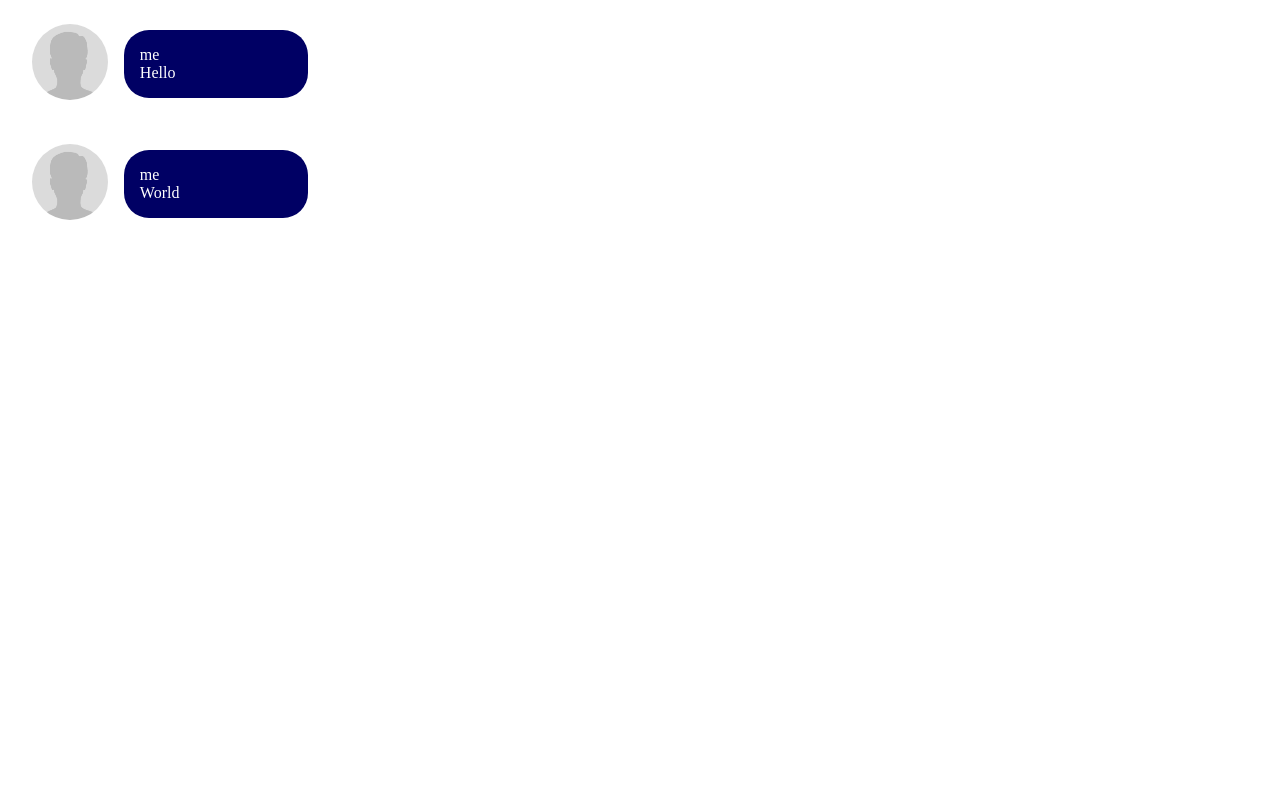
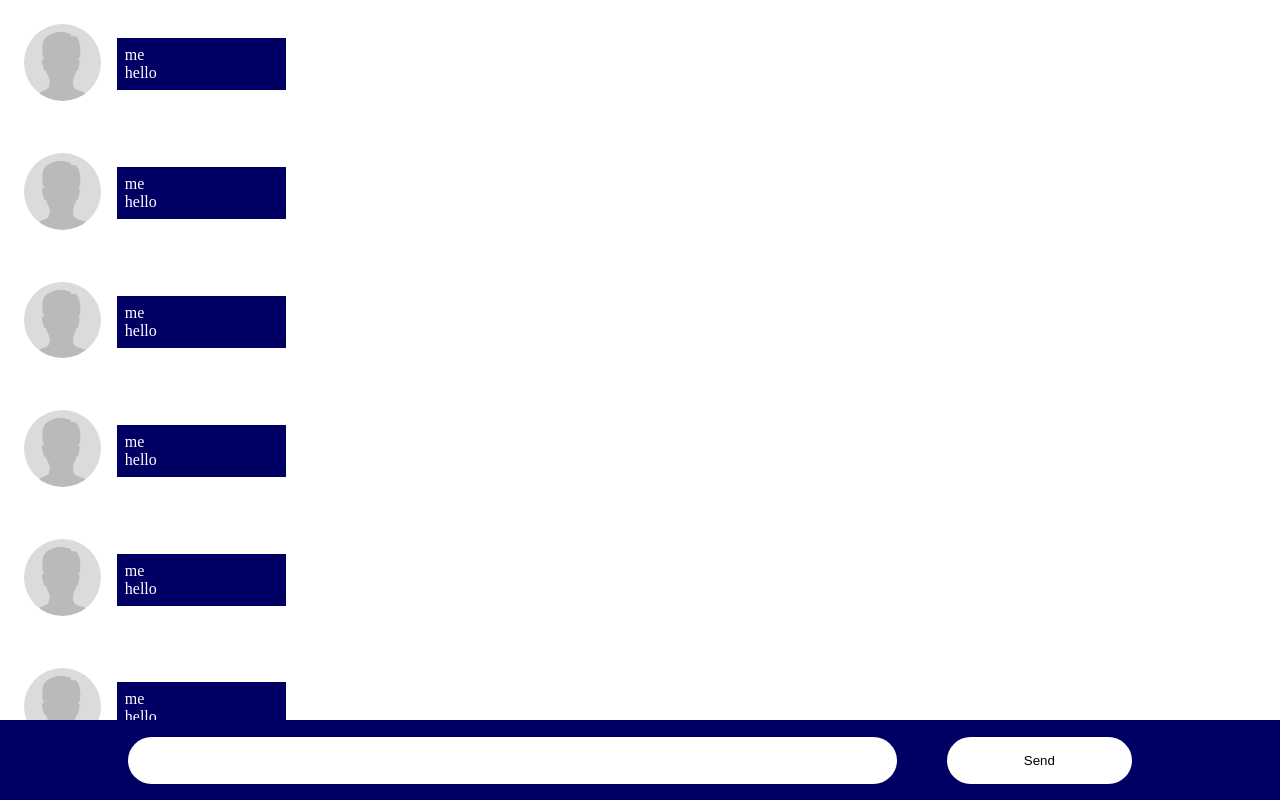
Before and after one commit to Aaronkst/react-test, a React (Create React App) app: page / in a window 1280 px wide. Built offline with nearby package versions, Linux system fonts and the light colour scheme.

Commit message:
Overall UI Layout

```diff
--- a/src/App.tsx
+++ b/src/App.tsx
@@ -1,11 +1,41 @@
 import React from "react";
 import Message from "./components/Message";
+import "./assets/styles/app.css";
+
+const msgs = [1, 2, 3, 4, 5, 6, 7, 8, 9];
 
 const App = () => {
+  const [inputMessage, setInputMessage] = React.useState("");
+
+  const handleMessage = (e: React.FormEvent<HTMLFormElement>) => {
+    e.preventDefault();
+    alert(inputMessage);
+  };
+
   return (
-    <div>
-      <Message sender="me" message="Hello" />
-      <Message sender="me" message="World" />
+    <div className="page-wrapper">
+      <div className="messages-wrapper">
+        {msgs.map((m) => (
+          <Message key={m} sender="me" message="hello" />
+        ))}
+      </div>
+      <div className="input-wrapper">
+        <form className="form-wrapper" onSubmit={handleMessage}>
+          <div style={{ width: "80%" }}>
+            <input
+              type="text"
+              name="message"
+              id="message"
+              value={inputMessage}
+              onChange={(e) => setInputMessage(e.target.value)}
+              required
+            />
+          </div>
+          <div style={{ width: "20%" }}>
+            <button type="submit">Send</button>
+          </div>
+        </form>
+      </div>
     </div>
   );
 };
--- /dev/null
+++ b/src/assets/styles/app.css
@@ -0,0 +1,59 @@
+body {
+  margin: 0;
+  padding: 0;
+}
+
+.page-wrapper {
+  height: 100vh;
+  display: flex;
+  flex-direction: column;
+  justify-content: center;
+  margin: 0;
+  padding: 0;
+}
+
+.messages-wrapper {
+  height: 90%;
+  display: flex;
+  flex-direction: column;
+  overflow-y: auto;
+  margin: 0;
+  padding: 0;
+}
+
+.input-wrapper {
+  height: 10%;
+  background-color: rgba(0, 0, 100);
+  margin: 0;
+  padding: 0;
+}
+
+.form-wrapper {
+  display: flex;
+  flex-direction: row;
+  align-items: center;
+  margin-left: auto;
+  margin-right: auto;
+  width: 80%;
+  height: 100%;
+}
+
+input, button {
+  width: 90%;
+  padding: 1rem;
+  border: none;
+  border-radius: 50px;
+  background-color: white;
+}
+
+input:focus {
+  outline: none;
+  border: solid;
+  border-width: 3px;
+  border-color: rgba(150, 0, 100)
+}
+
+button:hover {
+  cursor: pointer;
+  background-color: rgba(200,200,200);
+}
--- a/src/assets/styles/message.css
+++ b/src/assets/styles/message.css
@@ -1,13 +1,30 @@
-img {
+.avatar {
   height: 100%;
   width: 100%;
   border-radius: 50%;
   overflow: hidden;
 }
 
-p {
+.text {
   margin: 0;
   padding: 0;
+}
+
+@media (min-width: 960px) {
+  .chat-bubble-wrapper {
+    display: flex;
+    margin: .5rem;
+    max-width: 60%;
+    align-items: center;
+  }
+}
+
+@media (max-width: 960px) {
+  .chat-bubble-wrapper {
+    display: flex;
+    margin: .5rem;
+    align-items: center;
+  }
 }
 
 .img-wrapper {
@@ -15,20 +32,12 @@ p {
   margin: 1rem;
 }
 
-.chat-bubble-wrapper {
-  display: flex;
-  margin: .5rem;
-  max-width: 60%;
-  align-items: center;
-}
-
 .text-wrapper {
   background-color: rgba(0, 0, 100);
   color: white;
-  padding: 1rem;
+  padding: .5rem;
   max-width: 90%;
   min-width: 20%;
-  border-radius: 25px;
 }
 
 .pull-left {
--- a/src/components/Message.tsx
+++ b/src/components/Message.tsx
@@ -25,11 +25,11 @@ const Message = ({ sender, message }: IProps): JSX.Element => {
       }
     >
       <div className="img-wrapper">
-        <img src={defaultAvatar} alt={"default_avatar"} />
+        <img className="avatar" src={defaultAvatar} alt={"default_avatar"} />
       </div>
       <div className="text-wrapper">
-        <p>{isSender ? "You" : sender}</p>
-        <p>{message}</p>
+        <p className="text">{isSender ? "You" : sender}</p>
+        <p className="text">{message}</p>
       </div>
     </div>
   );
```
